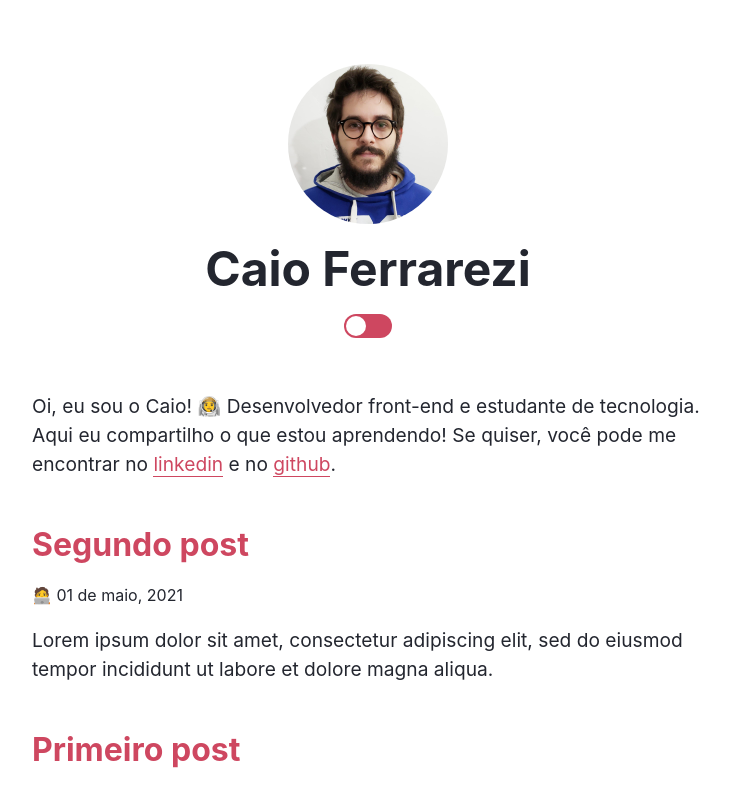
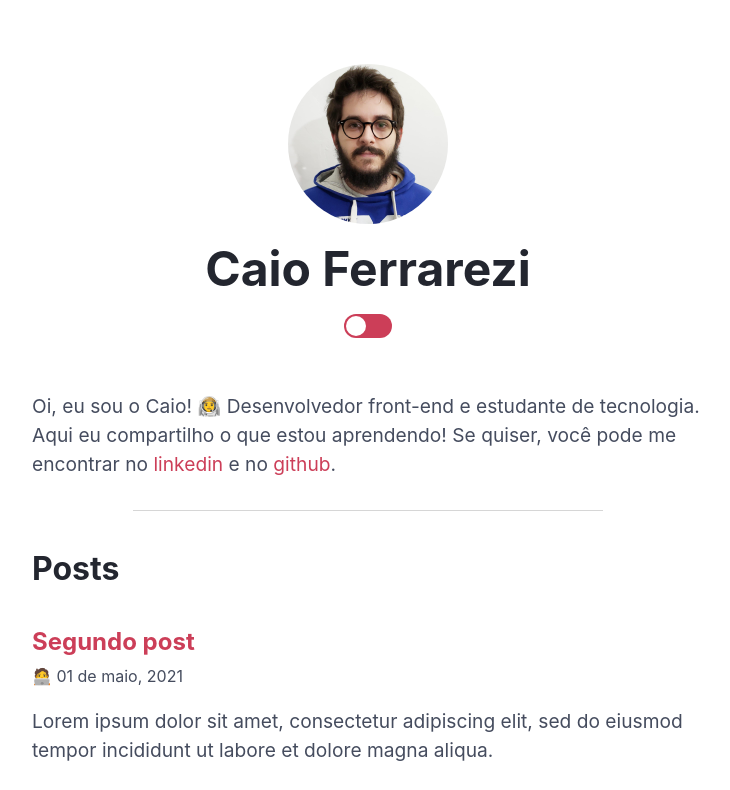
Before and after one commit to caioferrarezi/website, a Next.js app: page / in a window 1280 px wide. Shown: the top 790 px of the page, without its empty margins (272-1002 px from the left). Built offline with nearby package versions, Linux system fonts and the light colour scheme.

Commit message:
:construction: wip(default) add post page

```diff
--- a/components/header.js
+++ b/components/header.js
@@ -1,3 +1,4 @@
+import Link from 'next/link'
 import Image from 'next/image'
 
 import dynamic from 'next/dynamic'
@@ -30,9 +31,13 @@ export default function Header(props) {
         </div>
       )}
 
-      <h1 className={styles.headerTitle}>
-        Caio Ferrarezi
-      </h1>
+      <Link href="/">
+        <a className={styles.headerLink}>
+          <h1 className={styles.headerTitle}>
+            Caio Ferrarezi
+          </h1>
+        </a>
+      </Link>
 
       <ThemeSwitcher />
     </header>
--- a/components/header.module.css
+++ b/components/header.module.css
@@ -25,6 +25,14 @@
   margin: 0;
 }
 
+.headerFull .headerLink {
+  text-decoration: none;
+}
+
+.headerFull .headerLink .headerTitle {
+  color: var(--color-text-secondary);
+}
+
 .headerFull .headerTitle {
   font-size: var(--font-heading);
   margin: 0 0 1rem;
--- a/components/theme-switcher.module.css
+++ b/components/theme-switcher.module.css
@@ -34,7 +34,7 @@
   width: 1.25rem;
   height: 1.25rem;
   border-radius: 1.5rem;
-  background-color: var(--color-white);
+  background-color: var(--color-lighter);
   transition: all .25s ease;
 }
 
--- a/lib/api.js
+++ b/lib/api.js
@@ -4,8 +4,10 @@ import matter from 'gray-matter'
 
 const postsDirectory = path.join(process.cwd(), '_posts')
 
-function getPostSlugs() {
-  return fs.readdirSync(postsDirectory)
+export function getPostSlugs(limit = undefined) {
+  const result = fs.readdirSync(postsDirectory)
+
+  return result.slice(0, limit)
 }
 
 export function getPostBySlug(slug) {
--- a/pages/api/hello.js
+++ /dev/null
@@ -1,5 +0,0 @@
-// Next.js API route support: https://nextjs.org/docs/api-routes/introduction
-
-export default (req, res) => {
-  res.status(200).json({ name: 'John Doe' })
-}
--- a/pages/index.js
+++ b/pages/index.js
@@ -1,5 +1,5 @@
+import Link from 'next/link'
 import Head from 'next/head'
-
 import Header from '../components/header'
 
 import styles from './index.module.css'
@@ -22,7 +22,7 @@ export default function Home(props) {
   return (
     <div className={utils.container}>
       <Head>
-        <title>Blog do Caio</title>
+        <title>Caio Ferrarezi</title>
         <meta name="description" content="Latino-americano, desenvolvedor front-end, estudante de tecnologia, curioso e inquieto." />
         <link rel="icon" href="/favicon.ico" />
       </Head>
@@ -30,16 +30,20 @@ export default function Home(props) {
       <Header layout="full" />
 
       <main>
-        <aside>
+        <aside className={styles.bio}>
           <p>Oi, eu sou o Caio! 🧑‍🚀 Desenvolvedor front-end e estudante de tecnologia. Aqui eu compartilho o que estou aprendendo! Se quiser, você pode me encontrar no <a href="https://www.linkedin.com/in/caio-ferrarezi-414164b3/" target="_blank">linkedin</a> e no <a href="https://github.com/caioferrarezi" target="_blank">github</a>.</p>
         </aside>
+
+        <h2>Posts</h2>
 
         <ul className={styles.posts}>
           {posts.map(post => (
             <li key={post.slug} className={styles.postItem}>
-              <a href={`/posts/${encodeURIComponent(post.slug)}`}>
-                <h2>{post.title}</h2>
-              </a>
+              <Link href={`/posts/${encodeURIComponent(post.slug)}`}>
+                <a>
+                  <h3 className={styles.postItemTitle}>{post.title}</h3>
+                </a>
+              </Link>
 
               <div className={styles.postItemDate}>
                 <time dateTime={post.date}>
@@ -47,7 +51,7 @@ export default function Home(props) {
                 </time>
               </div>
 
-              <p>{post.excerpt}</p>
+              <p className={styles.postItemExcerpt}>{post.excerpt}</p>
             </li>
           ))}
         </ul>
--- a/pages/index.module.css
+++ b/pages/index.module.css
@@ -1,14 +1,35 @@
+.bio {
+  margin: 0;
+}
+
+.bio:after {
+  content: '';
+  display: block;
+  width: 70%;
+  height: .0625rem;
+  margin: 2rem auto 0;
+  background-color: var(--background-secondary);
+}
+
 .posts {
   padding: 0;
   margin: 0;
   list-style: none;
-  margin: 3rem 0 0;
+  margin: 2.5rem 0 0;
 }
 
 .postItem {
   margin: 0 0 3rem;
 }
 
+.postItemTitle {
+  margin: 0 0 .3em;
+}
+
 .postItemDate {
-  font-size: 1rem;
+  font-size: var(--font-root);
 }
+
+.postItemExcerpt {
+  margin: 1em 0;
+}
--- a/styles/globals.css
+++ b/styles/globals.css
@@ -1,21 +1,52 @@
 /* https://coolors.co/2a91df-cc3e58-ffffff-23262f */
 
 :root {
-  --color-white: #ffffff;
-  --color-dark: #23262f;
-  --background: var(--color-white);
-  --color-text: var(--color-dark);
-  --color-primary: #ce4760;
+  --color-lighter: #ffffff;
+  --color-light: #d6d6d6;
+  --color-dark: #454c5e;
+  --color-darker: #23262f;
+
   --font-display: 2rem;
   --font-heading: 1.5rem;
   --font-subheading: 1.25rem;
-  --font-text: 1rem;
+  --font-root: 1rem;
+  --font-text: var(--font-root);
+}
+
+@media screen and (min-width: 786px) {
+  :root {
+    --font-display: 3rem;
+    --font-heading: 2rem;
+    --font-subheading: 1.5rem;
+    --font-text: 1.2rem;
+  }
+}
+
+.light {
+  --color-primary: #cc3e58;
+  --color-primary-dark: #a12b41;
+  --color-primary-light: #d86e81;
+
+  --color-text: var(--color-dark);
+  --color-text-secondary: var(--color-darker);
+  --background: var(--color-lighter);
+  --background-secondary: var(--color-light)
 }
 
 .dark {
-  --background: var(--color-dark);
-  --color-text: var(--color-white);
   --color-primary: #2a91df;
+  --color-primary-dark: #1b70b1;
+  --color-primary-light: #5face7;
+
+  --color-text: var(--color-light);
+  --color-text-secondary: var(--color-lighter);
+  --background: var(--color-darker);
+  --background-secondary: var(--color-dark)
+}
+
+.light,
+.dark {
+  --color-link: var(--color-primary);
 }
 
 html,
@@ -32,7 +63,8 @@ h1,
 h2,
 h3 {
   line-height: 1.2;
-  margin: 0 0 .56em;
+  margin: 1.2em 0 .8em;
+  color: var(--color-text-secondary);
 }
 
 h1 {
@@ -48,22 +80,54 @@ h3 {
 }
 
 p,
-li {
+li,
+pre {
   font-size: var(--font-text);
   line-height: 1.5;
+  margin: 1.2em 0;
 }
 
 a {
   color: var(--color-primary);
   text-decoration: none;
-  border-bottom: 1px solid var(--color-primary);
 }
 
-@media screen and (min-width: 786px) {
-  :root {
-    --font-display: 3rem;
-    --font-heading: 2rem;
-    --font-subheading: 1.5rem;
-    --font-text: 1.2rem;
-  }
+a:hover {
+  color: var(--color-primary-light);
 }
+
+a > h1,
+a > h2,
+a > h3 {
+  color: inherit;
+  border: 0;
+}
+
+blockquote {
+  margin: 0;
+  font-style: italic;
+  padding: .8em 1.6em;
+  border-left: .3em solid var(--background-secondary);
+}
+
+blockquote p {
+  margin: 0;
+}
+
+code {
+  font-size: .8em;
+  line-height: 1.5;
+  background-color: var(--background-secondary);
+}
+
+pre > code {
+  display: block;
+  padding: 1.5rem;
+  border-radius: .3em;
+}
+
+p > code {
+  display: inline;
+  padding: .15em .2em .05em;
+  vertical-align: text-top;
+}
```
Also changed, not shown: lib/markdown-to-html.js (added, +8 -0 lines), pages/posts/[slug].js (added, +74 -0 lines), pages/posts/post.module.css (added, +8 -0 lines).
